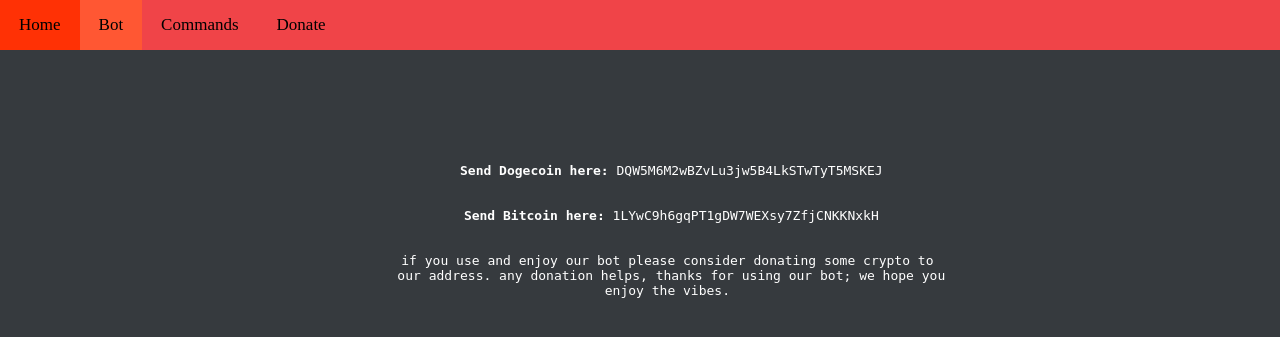
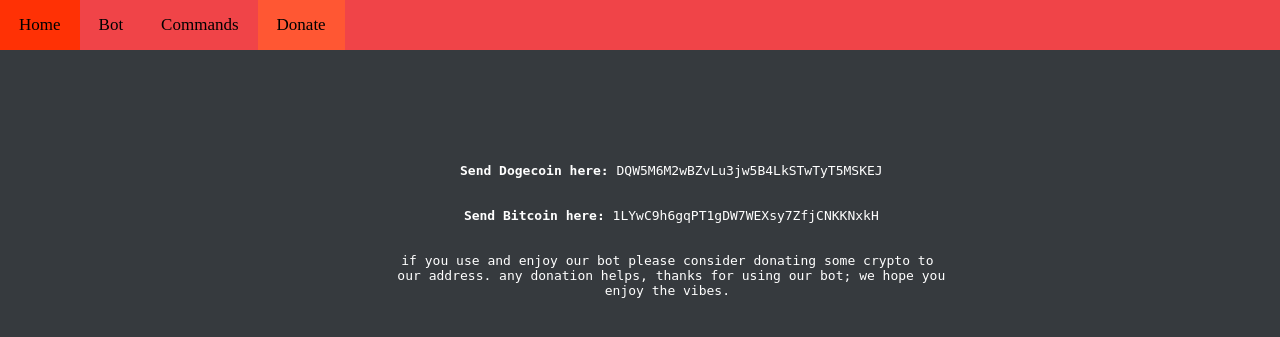
Before and after one commit to Caecilius-rgb/Default-Web-Template, a Django app: page /donate/ in a window 1280 px wide. Shown: the top 337 px of the page. Run offline with Django 4.2, Linux system fonts and the light colour scheme.

Commit message:
updated class="active"

```diff
--- a/website/templates/website/donate.html
+++ b/website/templates/website/donate.html
@@ -15,9 +15,9 @@
     <body>
         <nav class="topnav">
             <a href="/">Home</a>
-            <a class="active" href="/bot">Bot</a>
+            <a href="/bot">Bot</a>
             <a href="/commands">Commands</a>
-            <a href="/donate">Donate</a>
+            <a class="active" href="/donate">Donate</a>
           </nav>
     </body>
     <div class="maintext">
```
